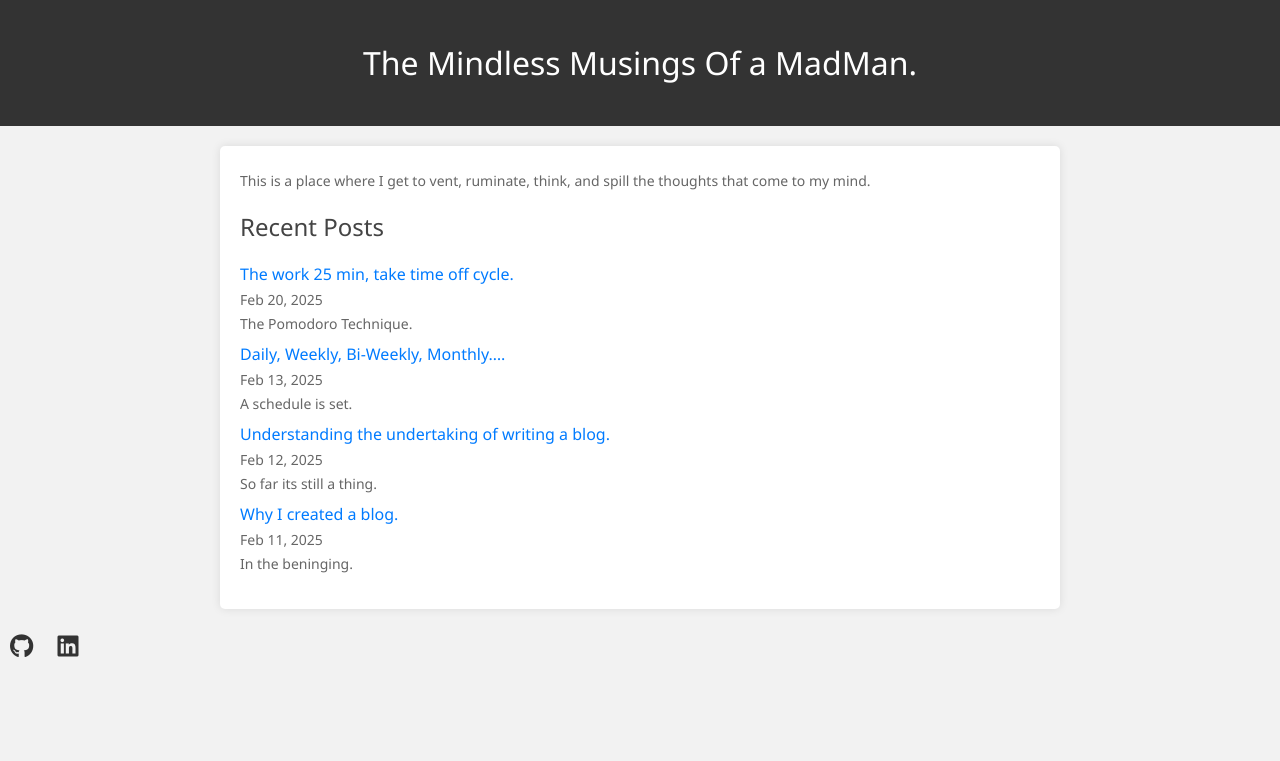
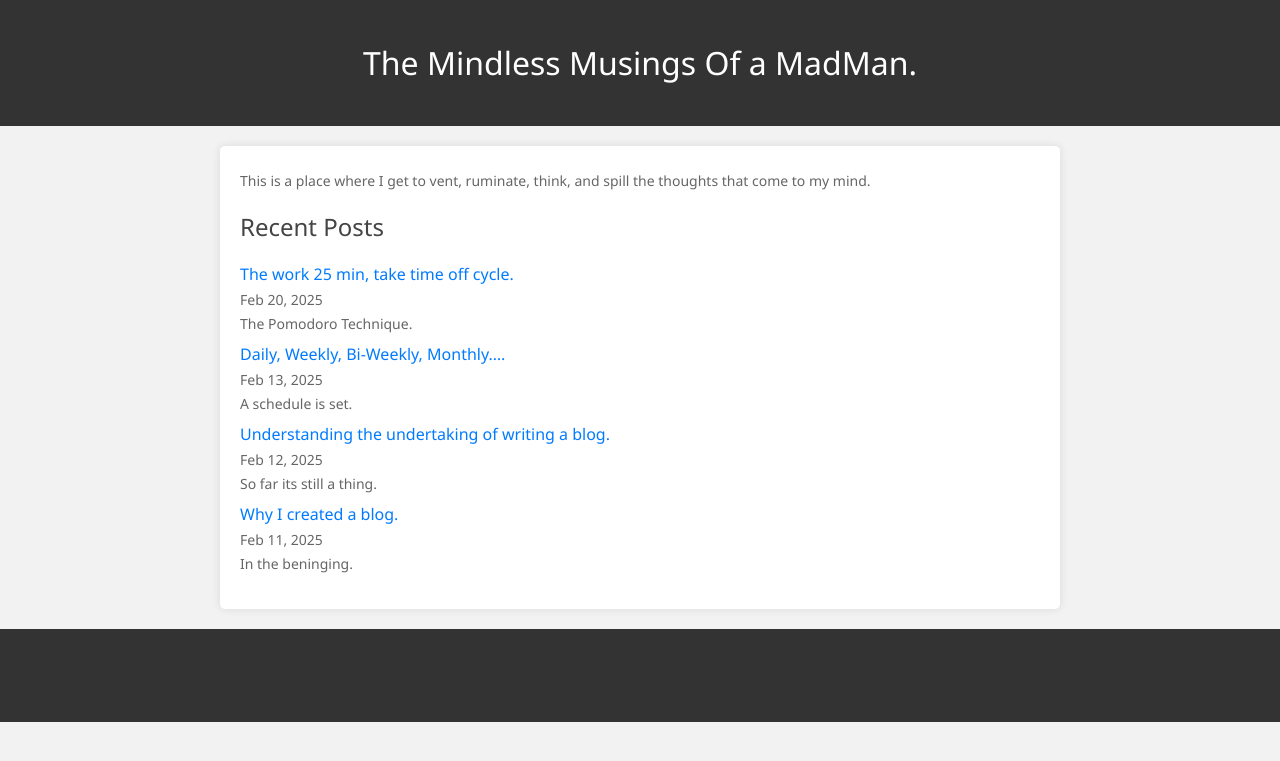
Before and after one commit to aswain009/skills-github-pages, a Jekyll site: the page built from index.md, in a window 1280 px wide. Shown: the top 761 px of the page. Built offline with Jekyll 4.4.1, drawn with Linux system fonts in a browser that asks for light colours.

Commit message:
added footer styles

```diff
--- a/_layouts/home.html
+++ b/_layouts/home.html
@@ -11,6 +11,12 @@
             padding: 0;
             background-color: #f2f2f2;
             color: #333;
+        }
+        footer {
+            background-color: #333;
+            color: white;
+            padding: 20px;
+            text-align: center;
         }
         header {
             background-color: #333;
```
